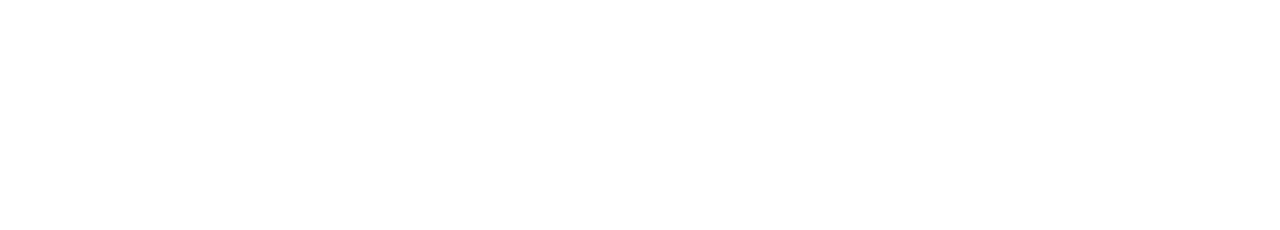
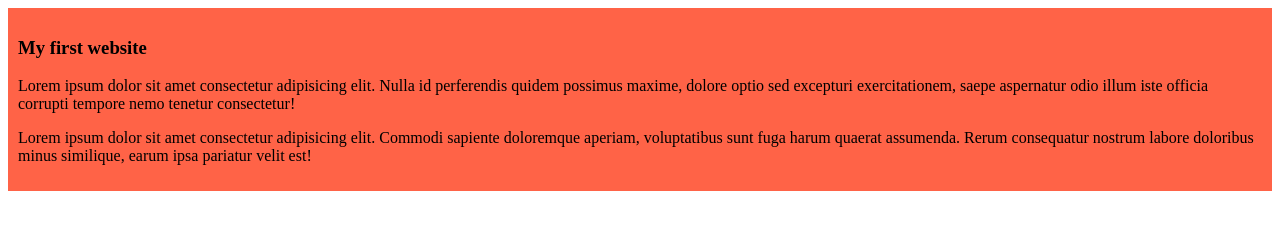
Before and after one commit to Monishadutta/my-simple-web, a plain HTML site: page index.html in a window 1280 px wide. Drawn offline with Linux system fonts and the light colour scheme.

Commit message:
added the first blog

```diff
--- a/index.html
+++ b/index.html
@@ -4,7 +4,15 @@
     <meta charset="UTF-8">
     <meta name="viewport" content="width=device-width, initial-scale=1.0">
     <title>MY SIMPLE WEBSITE</title>
+    <link rel="stylesheet" href="styles/blog.css">
 </head>
+<div>
+    <h3>My first website</h3>
+    <p>Lorem ipsum dolor sit amet consectetur adipisicing elit. Nulla id perferendis quidem possimus maxime, dolore optio sed excepturi exercitationem, saepe aspernatur odio illum iste officia corrupti tempore nemo tenetur consectetur!</p>
+    <p>Lorem ipsum dolor sit amet consectetur adipisicing elit. Commodi sapiente doloremque aperiam, voluptatibus sunt fuga harum quaerat assumenda. Rerum consequatur nostrum labore doloribus minus similique, earum ipsa pariatur velit est!</p>
+</div>
+
+
 <body>
 
 </body>
--- /dev/null
+++ b/styles/blog.css
@@ -0,0 +1,4 @@
+div{
+    background-color: tomato;
+    padding: 10px;
+}
```
